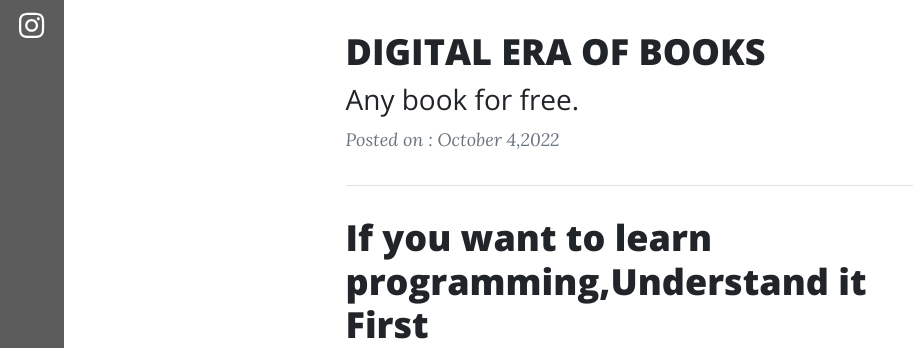
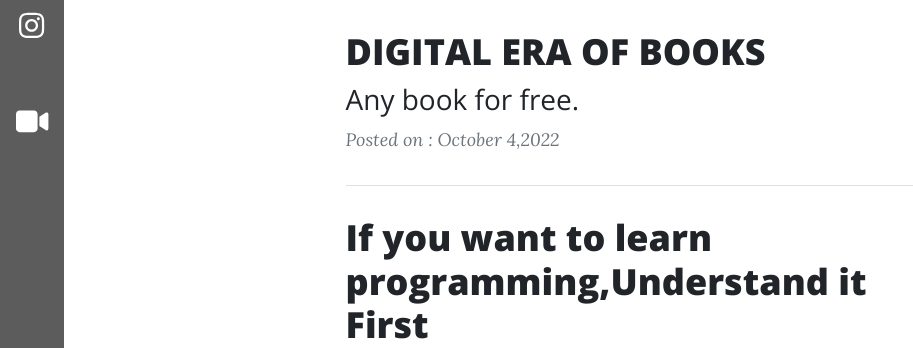
Before and after one commit to Ronak-Ronu/csbs2.0, a Flask app: page /blog in a window 1280 px wide; the page is wider, and only the part inside the window is pictured. Shown: the part 415-763 px from the top of that part, without its empty margins (0-913 px from the left). Run offline with Flask 2, Linux system fonts and the light colour scheme; some libraries are stand-ins or nearby versions.

Commit message:
added videochat feature

```diff
--- a/templates/HOMEPAGE.html
+++ b/templates/HOMEPAGE.html
@@ -217,4 +217,5 @@
     </header>
 
   </body>
+
 </html>
--- a/templates/index.html
+++ b/templates/index.html
@@ -187,6 +187,13 @@
             <!-- <span class="nav-text">INSTA</span> -->
           </a>
         </li>
+        <li class="nav-item">
+          <a href="https://csbs20videochat.herokuapp.com/" class="nav-link">
+            <i class="fa-solid fa-video"></i>
+            <div class="tooltip">VIDEOCHAT</div>
+
+          </a>
+        </li>
       </ul>
     </div>
     <header class="headwelcome" style="margin-left: 4rem">
```
